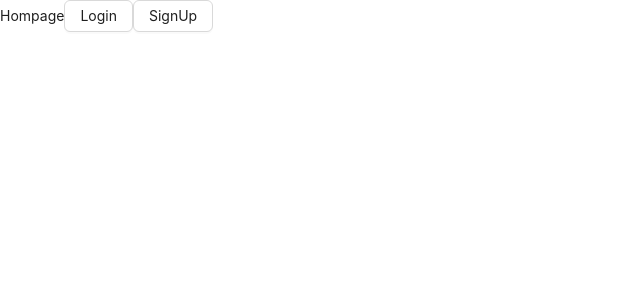
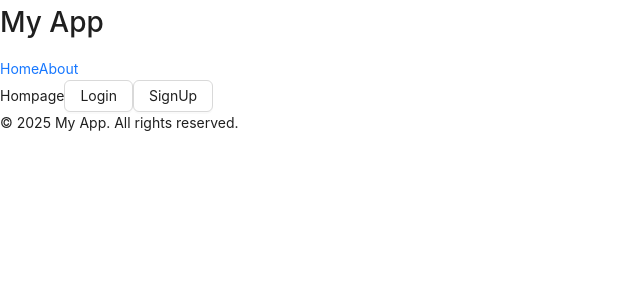
Before and after one commit to VinHa28/SWD392_G3, a React (Vite) app in the folder swd-fe/: page / in a window 1280 px wide. Shown: the top 300 px of the page, without its empty margins (0-640 px from the left). Built offline with nearby package versions, Linux system fonts and the light colour scheme.

Commit message:
Update FE: Mainlayout

```diff
--- a/swd-fe/src/App.jsx
+++ b/swd-fe/src/App.jsx
@@ -4,36 +4,52 @@ import {
   Route,
   Navigate,
 } from "react-router-dom";
+import { App as AntdApp } from "antd";
+
+import { AuthProvider, useAuth } from "./contexts/AuthContext";
+
+// Layout
+import MainLayout from "./layouts/MainLayout";
+
+// Pages
 import Login from "./pages/Login";
 import SignUp from "./pages/SignUp";
-import Dashboard from "./pages/Admin/Dashboard";
-import { AuthProvider, useAuth } from "./contexts/AuthContext";
-import { App as AntdApp } from "antd";
 import Home from "./pages/Home";
 import ProductList from "./pages/ProductList";
 import ProductDetail from "./pages/ProductDetail";
+import Dashboard from "./pages/Admin/Dashboard";
 
 function ProtectedRoute({ children }) {
   const { isAuthenticated, user } = useAuth();
+
   if (!isAuthenticated) return <Navigate to="/login" replace />;
+
   const hasAdminRole =
     user.roles?.includes("ROLE_ADMIN") || user.roles?.includes("ADMIN");
-  if (!hasAdminRole) return <Navigate to="/login" replace />;
+
+  if (!hasAdminRole) return <Navigate to="/" replace />;
+
   return children;
 }
+
 export default function App() {
   return (
     <Router>
       <AntdApp>
         <AuthProvider>
           <Routes>
+            {/* ----------- Public pages (có MainLayout) ----------- */}
+            <Route element={<MainLayout />}>
+              <Route path="/" element={<Home />} />
+              <Route path="/products" element={<ProductList />} />
+              <Route path="/product/:id" element={<ProductDetail />} />
+            </Route>
+
+            {/* ----------- Auth pages (không có layout) ----------- */}
             <Route path="/login" element={<Login />} />
+            <Route path="/signup" element={<SignUp />} />
 
-            <Route path="/signup" element={<SignUp />} />
-            <Route path="/" element={<Home />} />
-            <Route path="/products" element={<ProductList />} />
-            <Route path="/product/:id" element={<ProductDetail />} />
-
+            {/* ----------- Admin page (Dashboard) ----------- */}
             <Route
               path="/dashboard"
               element={
@@ -43,7 +59,7 @@ export default function App() {
               }
             />
 
-            <Route path="*" element={<Navigate to="/login" replace />} />
+            <Route path="*" element={<Navigate to="/" replace />} />
           </Routes>
         </AuthProvider>
       </AntdApp>
--- /dev/null
+++ b/swd-fe/src/components/Footer.jsx
@@ -0,0 +1,9 @@
+import React from "react";
+
+export default function Footer() {
+  return (
+    <footer className="bg-gray-800 text-white text-center py-3 mt-auto">
+      <p>© {new Date().getFullYear()} My App. All rights reserved.</p>
+    </footer>
+  );
+}
--- /dev/null
+++ b/swd-fe/src/components/Header.jsx
@@ -0,0 +1,14 @@
+import React from "react";
+import { Link } from "react-router-dom";
+
+export default function Header() {
+  return (
+    <header className="bg-blue-600 text-white py-3 px-6 flex justify-between items-center">
+      <h1 className="text-xl font-semibold">My App</h1>
+      <nav className="space-x-4">
+        <Link to="/">Home</Link>
+        <Link to="/about">About</Link>
+      </nav>
+    </header>
+  );
+}
--- /dev/null
+++ b/swd-fe/src/layouts/MainLayout.jsx
@@ -0,0 +1,16 @@
+import React from "react";
+import Header from "../components/Header";
+import Footer from "../components/Footer";
+import { Outlet } from "react-router-dom";
+
+export default function MainLayout() {
+  return (
+    <div className="flex flex-col min-h-screen">
+      <Header />
+      <main className="flex-grow container mx-auto p-4">
+        <Outlet />
+      </main>
+      <Footer />
+    </div>
+  );
+}
```
Also changed, not shown: 1 other file (tests, documents, lock files or other folders).
